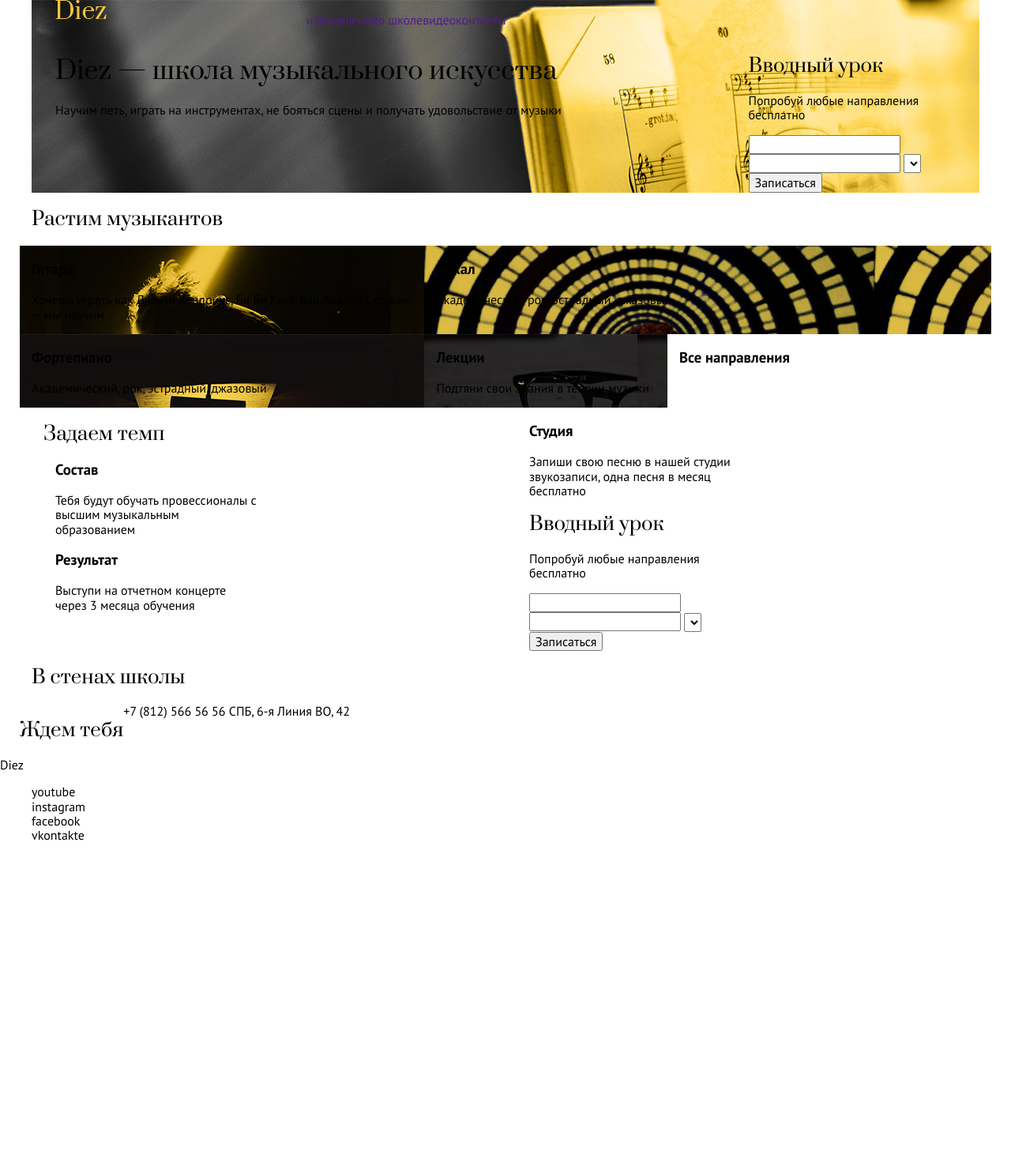
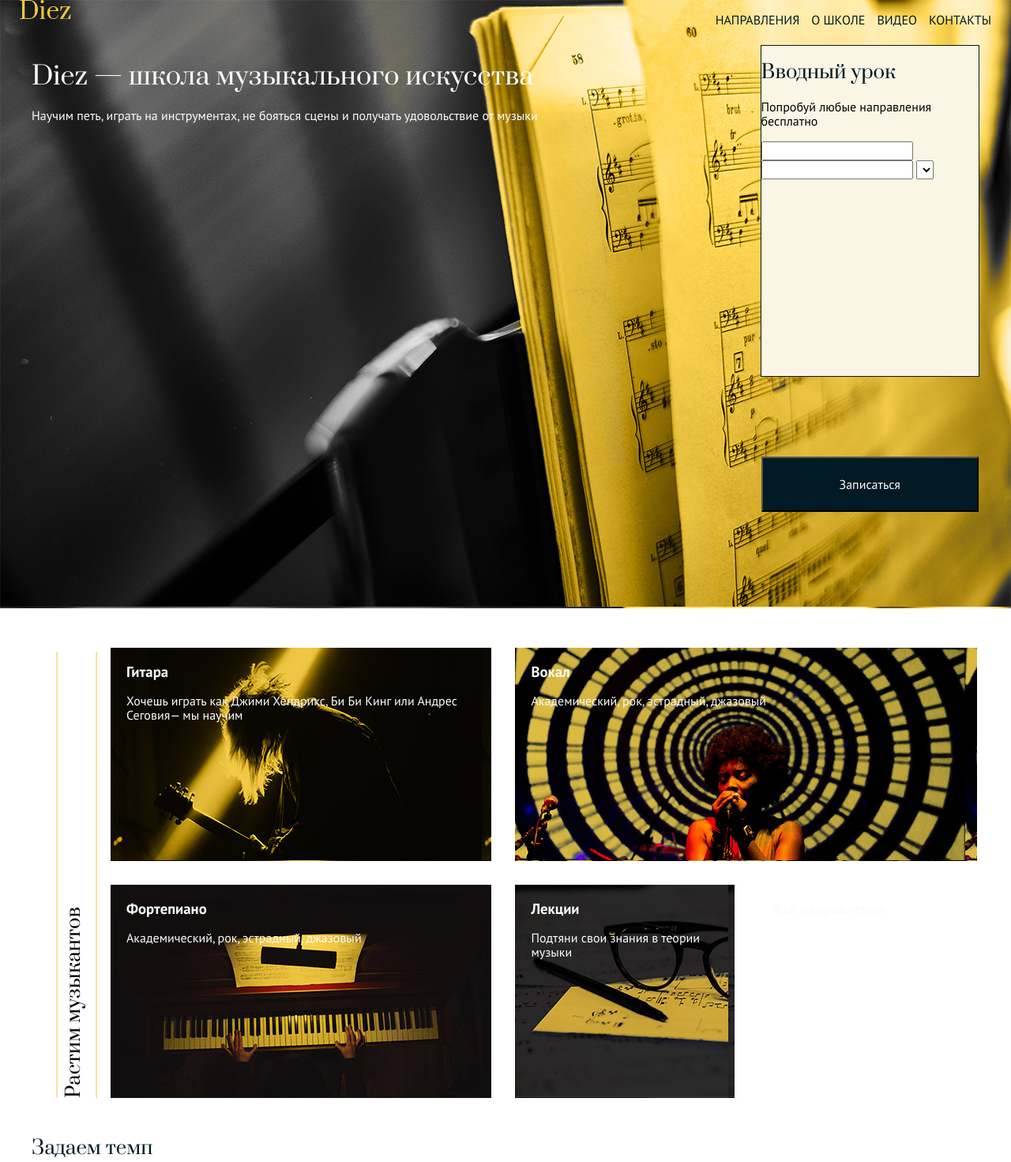
Before and after one commit to AlexTeneneva/diez-teneneva, a website: page index.html in a window 1280 px wide. Shown: the top 1471 px of the page at 79% size. Before the commit the page ends 1083 px from the top, so only its background shows below. Drawn offline with Linux system fonts and the light colour scheme.

Commit message:
да много всего

```diff
--- a/index.html
+++ b/index.html
@@ -6,13 +6,13 @@
   <link rel="stylesheet" href="css/style.css">
 </head>
 <body>
-
-<header class="page-header container">
+<div class="page-header">
+	<header>
 		<div class="container">
 			<div class="row">
 				<div class="logo"><img src="img/Logo.png" alt="Diez" class="logo__img"></div>
 				<nav class="main-nav">
-				<ul class="main-nav_list">
+					<ul class="main-nav__list">
 						<li class="main-nav__item"><a href="">направления</a></li>
 						<li class="main-nav__item"><a href="">о школе</a></li>
 						<li class="main-nav__item"><a href="">видео</a></li>
@@ -21,11 +21,11 @@
 				</nav>
 			</div>
 		</div>
+	</header>
 
-	<section class="promo">
 	<div class="container">
 		<div class="row">
-			<div class="col-9">
+			<div class="col-9 promo">
 				<h1 class="promo__tatle">Diez — школа музыкального искусства</h1>
 				<p class="promo__text">Научим петь, играть на инструментах, не бояться сцены и получать удовольствие от музыки</p>
 			</div>
@@ -41,33 +41,42 @@
 			</div>
 		</div>
 	</div>
-</section>
-</header>
-
-
+</div>
 
 <section class="genres">
 	<div class="container">
-		<div class="row">
-			<h2 class="genres-title">Растим музыкантов</h2>
-			<div class="row">
-				<div class="genres_list guitar col-5">
-					<h3 class="genres-item_title">Гитара</h3>
+		<h2 class="genres__title">Растим музыкантов</h2>
+
+		<div class="row  genres__wrap">
+			<div class="col-5 genres__card-inner--offset">
+				<div class="genres__card genres__card--guitar">
+					<h3 class="genres__card-title">Гитара</h3>
+
 					<p class="genres-text">Хочешь играть как Джими Хендрикс, Би Би Кинг или Андрес Сеговия— мы научим</p>
 				</div>
-				<div class="genres_list vocal col-7">
-					<h3 class="genres-item_title">Вокал</h3>
+			</div>
+			<div class="col-6">
+				<div class="genres__card genres__card--vocal">
+					<h3 class="genres__card-title">Вокал</h3>
 					<p class="genres-text">Академический, рок, эстрадный, джазовый </p>
 				</div>
-				<div class="genres_list fortepiano col-5">
-					<h3 class="genres-item_title">Фортепиано</h3>
+			</div>
+
+			<div class="col-5 genres__card-inner--offset ">
+				<div class="genres__card genres__card--fortepiano">
+					<h3 class="genres__card-title">Фортепиано</h3>
 					<p class="genres-text">Академический, рок, эстрадный, джазовый </p>
 				</div>
-				<div class="genres_list lectures col-3">
-					<h3 class="genres-item_title">Лекции</h3>
+			</div>
+			<div class="col-3">
+				<div class="genres__card genres__card--lectures">
+					<h3 class="genres__card-title">Лекции</h3>
 					<p class="genres-tex">Подтяни свои знания в теории музыки</p>
 				</div>
-				<div class="genres_list col-3"> <h3 class="genres-item_title">Все направления</h3>
+			</div>
+			<div class="col-3">
+				<div class="genres__card">
+					<h3 class="genres__card-title">Все направления</h3>
 			</div>
 		</div>
 	</div>
@@ -75,24 +84,24 @@
 
 <section class="temp">
 	<div class="container">
+				<h2 class="temp-title">Задаем темп</h2>
 		<div class="row">
-			<div class="temp-left col-6">
-				<h2 class="temp-title">Задаем темп</h2>
-				<div class="temp-items col-6">
+
+				<div class="temp-items col-3">
 					<h3>Состав</h3>
 					<p>Тебя будут обучать провессионалы с высшим музыкальным образованием</p>
 				</div>
-				<div class="temp-items col-6">
+				<div class="temp-items col-3">
 					<h3>Результат</h3>
 					<p>Выступи на отчетном концерте через 3 месяца обучения</p>
 				</div>
-			</div>
-			<div class="temp-right col-6">
-				<div class="temp-items col-6">
+
+				<div class="temp-items col-3">
 					<h3>Студия</h3>
 					<p>Запиши свою песню в нашей студии звукозаписи, одна песня в месяц бесплатно</p>
 				</div>
-				<div class="temp-items col-6">
+
+				<div class="temp-items col-3">
 					<form action="" class="form">
 						<h2 class="form__title">Вводный урок</h2>
 						<p class="form__text">Попробуй любые направления  бесплатно</p>
@@ -102,23 +111,38 @@
 						<button class="form__btn btn">Записаться</button>
 					</form>
 				</div>
-			</div>
+
 		</div>
 	</div>
 </section>
 
 <section class="gallery">
 	<div class="container">
-		<div class="row">
-			<div class="gallery-title">
+			<div class="gallery__title">
 				<h2>В стенах школы</h2>
 			</div>
-			<div class="gallery-list">
-				<div class="gallery-item col-9"></div>
-				<div class="gallery-item col-3"></div>
-				<div class="gallery-item col-3"></div>
-				<div class="gallery-item col-3"></div>
+		<div class="row">
+				<div class="col-8 gallery__item--cherry gallery__item--offset">
+					<h3>Зимняя вишня</h3>
+					<p>Заключительный зимний концерт 2017 года
+выступало 97 учеников</p>
 				</div>
+
+			<div class="gallery-list col-3">
+					<div class="gallery__item--yang">
+						<h3>Янг Чжо</h3>
+						<p>Репетиция сольной партии скрипки</p>
+					</div>
+					<div class="gallery__item--calm">
+						<h3>Летний штиль</h3>
+						<p>За кулисами концерта</p>
+					</div>
+					<div class="gallery__item--trofimov">
+						<h3>Сергей Трофимов</h3>
+						<p>ЛЮБЭ-Выйду в поле с конем</p>
+					</div>
+				</div>
+
 		</div>
 	</div>
 </section>
@@ -126,14 +150,28 @@
 <section class="page-map">
 	<div class="container">
 		<div class="row">
-			<div class="map-address">
-				<div class="row">
+			<div class="map-address col-9">
 					<h2 class="map-title">Ждем тебя</h2>
+
 					<div class="map-address">+7 (812) 566 56 56 СПБ, 6-я Линия ВО, 42</div>
+
+					<div id="map" class="map">
+
+						<script src="https://api-maps.yandex.ru/2.1/?lang=ru_RU" type="text/javascript">
+	    			</script>
+	    			<script type="text/javascript">
+	        		ymaps.ready(init);
+	    				function init(){
+	      			var myMap = new ymaps.Map("map", {
+	            		center: [59.957016, 30.317892],
+	            		zoom: 10
+				        });
+					    }
+						</script>
 					</div>
-				<div class="map"></div>
+
 			</div>
-			<div class="form"></div>
+			<div class="form col-3"></div>
 		</div>
 	</div>
 </section>
--- a/scss/blocks/form.scss
+++ b/scss/blocks/form.scss
@@ -0,0 +1,13 @@
+.form {
+	background-color: #faf5e4;
+	border: 1px solid $color-black;
+	height: 420px;
+
+&__btn {
+	background-color: $color-black;
+	color: $color-white;
+	height: 70px;
+	width: 100%;
+	margin-top: 351px;
+}
+}
--- a/scss/blocks/gallery.scss
+++ b/scss/blocks/gallery.scss
@@ -0,0 +1,34 @@
+.gallery {
+	color: $color-white;
+
+	// &__title {
+	// 	color: $color-black;
+	// }
+
+	&__item {
+
+	&--yang {
+		background-image: url(../img/video_card_img_2.jpg);
+		background-repeat: no-repeat;
+	}
+
+	&--calm {
+		background-image: url(../img/video_card_img_3.jpg);
+		background-repeat: no-repeat;
+	}
+
+	&--trofimov {
+		background-image: url(../img/video_card_img_4.jpg);
+		background-repeat: no-repeat;
+	}
+
+	&--cherry {
+		background-image: url(../img/video_card_img_1.jpg);
+		background-repeat: no-repeat;
+	}
+		&--offset {
+			margin-left: 100px;
+		}
+	}
+
+}
--- a/scss/blocks/genres.scss
+++ b/scss/blocks/genres.scss
@@ -1,5 +1,90 @@
 .genres {
 	display: flex;
+	color: $color-white;
+	position: relative;
+	padding-top: 50px;
+
+	&__title {
+		color: #000;
+
+
+
+		@media (min-width: 1280px) {
+			position: absolute;
+			bottom: 30px;
+			left: 20px;
+			writing-mode: tb-rl;
+			transform: rotate(180deg);
+
+
+			// 1)
+			// развернуть transform rotate
+			// transform-origin
+			// left
+			// bottom
+
+			// 2)
+		  // writing-mode: lr ;
+		  // развернуть transform: rotate(180deg);
+		}
+	}
+
+	&__title:before {
+  content: "";
+  position: absolute;
+  display: block;
+  height: 525px;
+  width: 1px;
+  left: -15px;
+  background-color: $color-main;
+  padding-bottom: 40px;
+}
+
+&__title:after {
+  content: "";
+  position: absolute;
+  display: block;
+  height: 525px;
+  width: 1px;
+  left: 35px;
+  background-color: $color-main;
+  padding-top: 40px;
+}
+
+
+
+	&__card-inner {
+
+		&--offset {
+			margin-left: 100px;
+		}
+	}
+
+	&__card {
+		height: 270px;
+		margin-bottom: 30px;
+		padding: 20px;
+
+		&--guitar {
+			background-image: url("../img/directions_card_guitar.jpg");
+		}
+
+		&--vocal {
+			background-image: url(../img/directions_card_vocal.jpg);
+		}
+
+		&--fortepiano {
+			background-image: url(../img/directions_card_fortepiano.jpg);
+		}
+
+		&--lectures {
+			background-image: url(../img/directions_card_lectures.jpg);
+		}
+	}
+
+	&__card-title {
+		margin: 0;
+	}
 }
 
 .guitar {
@@ -10,9 +95,9 @@
 	background-image: url(../img/directions_card_vocal.jpg);
 }
 
-.fortepiano {
-	background-image: url(../img/directions_card_fortepiano.jpg);
-}
+// .fortepiano {
+// 	background-image: url(../img/directions_card_fortepiano.jpg);
+// }
 
 .lectures {
 	background-image: url(../img/directions_card_lectures.jpg);
--- a/scss/blocks/global.scss
+++ b/scss/blocks/global.scss
@@ -28,6 +28,11 @@ h1,
 h2 {
   font-family: 'Prata';
   font-weight: 400;
+  position: relative;
+}
+
+h2 {
+  color: $color-black;
 }
 
 li,
--- a/scss/blocks/logo.scss
+++ b/scss/blocks/logo.scss
@@ -1,3 +1,3 @@
 .logo {
-	@extend .col-3;
+	padding-bottom: 30px;
 }
--- a/scss/blocks/main-nav.scss
+++ b/scss/blocks/main-nav.scss
@@ -1 +1,19 @@
-.main-nav {}
+.main-nav {
+	flex-grow: 1;
+
+	&__item {
+		margin-left: 15px;
+		color: $color-black;
+
+		a {
+			color: inherit;
+			text-transform: uppercase;
+		}
+	}
+
+	&__list {
+		display: flex;
+		justify-content: flex-end;
+	}
+
+}
--- a/scss/blocks/page-header.scss
+++ b/scss/blocks/page-header.scss
@@ -1,3 +1,3 @@
 .page-header {
-
+	height: 770px;
 }
--- a/scss/blocks/page-map.scss
+++ b/scss/blocks/page-map.scss
@@ -0,0 +1,3 @@
+.map {
+	height: 400px;
+}
--- a/scss/blocks/promo.scss
+++ b/scss/blocks/promo.scss
@@ -1,3 +1,9 @@
 .promo {
+	padding-bottom: 105px;
+
+	h1,
+	&__text {
+	color: $color-white;
+	}
 
 }
--- a/scss/grid.scss
+++ b/scss/grid.scss
@@ -1,7 +1,8 @@
 .container {
   max-width: 1200px;
   margin: auto;
-  padding: 0 15px;
+  position: relative;
+  // padding: 0 15px;
 /*  background-color: #ddd;*/
 }
 
@@ -25,18 +26,37 @@
   width: 100%;
 }
 
-.col-1,
-.col-2,
-.col-3,
-.col-4 {
-    padding-left: 15px;
-    padding-right: 15px;
+
+
+.page-header {
+  background-image: url(../img/bg_main.jpg);
 }
 
+/*.demo-block {
+  padding: 0.5em 1em;
+  background-color: #bada55;
+  border: 1px solid #808080;
+}
+
+.main-nav_list {
+	display: flex;
+	margin: 0;
+	padding: 0;
+	list-style-type: none;
+	justify-content: flex-end;
+}
+
+.main-nav__item {
+	margin-left: 10px;
+}*/
+
+@media (min-width: 1280px) {
   .col-1 {
     width: 8.33%;
     flex: 0 0 8.33%;
     max-width: 8.33%;
+    padding-left: 15px;
+    padding-right: 15px;
   }
   .col-2 {
     width: 16.66%;
@@ -94,74 +114,4 @@
     padding-right: 15px;
   }
 
-.page-header {
-background-image: url(../img/bg_main.jpg);
 }
-
-/*.demo-block {
-  padding: 0.5em 1em;
-  background-color: #bada55;
-  border: 1px solid #808080;
-}
-
-.main-nav_list {
-	display: flex;
-	margin: 0;
-	padding: 0;
-	list-style-type: none;
-	justify-content: flex-end;
-}
-
-.main-nav__item {
-	margin-left: 10px;
-}*/
-
-@media (min-width: 1200px) {
-.col--lg-1 { width: 25%; }
-.col--lg-2 { width: 50%; }
-.col--lg-3 { width: 75%; }
-.col--lg-4 { width: 100%; }
-.col--lg-first {order: -1}
-.col-lg-pl-add {padding-left: 50px;}
-
-
-.col-1 {
-  width: 8.33%;
-  flex: 0 0 8.33%;
-  max-width: 8.33%;
-}
-.col-2-lg {
-  width: 16.66%;
-}
-.col-3-lg {
-  width: 25%;
-}
-.col-4-lg {
-  width: 33.33%;
-}
-.col-5-lg {
-  width: 41.66%;
-}
-.col-6-lg {
-  width: 50%;
-}
-.col-7-lg {
-  width: 58.33%;
-}
-.col-8-lg {
-  width: 66.66%;
-}
-.col-9-lg {
-  width: 75%;
-}
-.col-10-lg {
-  width: 83.33%;
-}
-.col-11-lg {
-  width: 91.66%;
-}
-.col-12-lg {
-  width: 100%;
-}
-
-}
```
Also changed, not shown: css/style.css, img/play button.png (added), img/video_card_img_1.jpg (added), img/video_card_img_2.jpg (added), img/video_card_img_3.jpg (added), img/video_card_img_4.jpg (added), 1 other file. Lines whose indentation alone changed are shown as unchanged.
